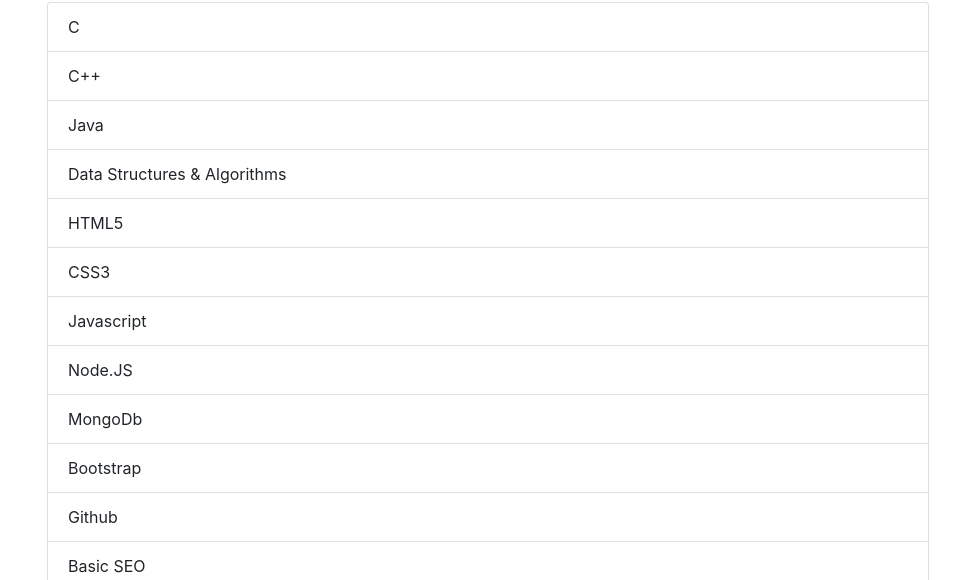
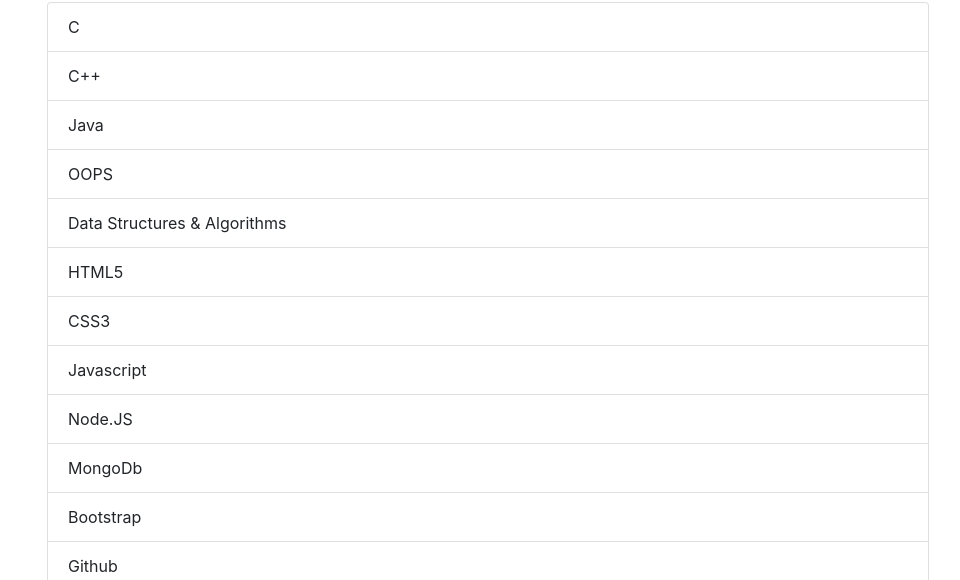
Before and after one commit to iamshubha99/shubhajitb_portfolio, a website with bundled scripts: page index.html in a window 1280 px wide. Shown: the part 1786-2366 px from the top of the page, without its empty margins (288-1248 px from the left). Built offline with nearby package versions, Linux system fonts and the light colour scheme; a web font is replaced by a local one.

Commit message:
index modified

```diff
--- a/index.html
+++ b/index.html
@@ -135,6 +135,7 @@
     <li class="list-group-item">C</li>
     <li class="list-group-item">C++</li>
     <li class="list-group-item">Java</li>
+    <li class="list-group-item">OOPS</li>
     <li class="list-group-item">Data Structures & Algorithms</li>
    <li class="list-group-item">HTML5</li>
     <li class="list-group-item">CSS3</li>
```
